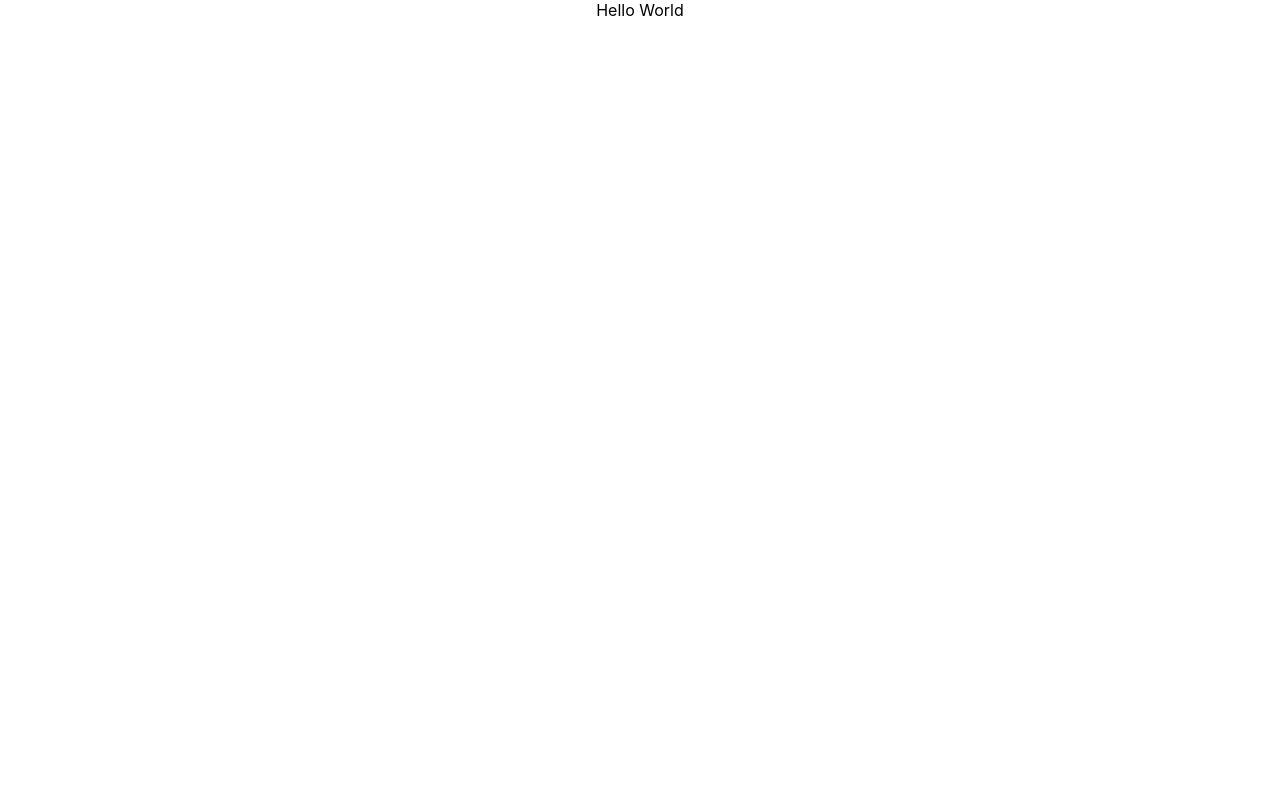
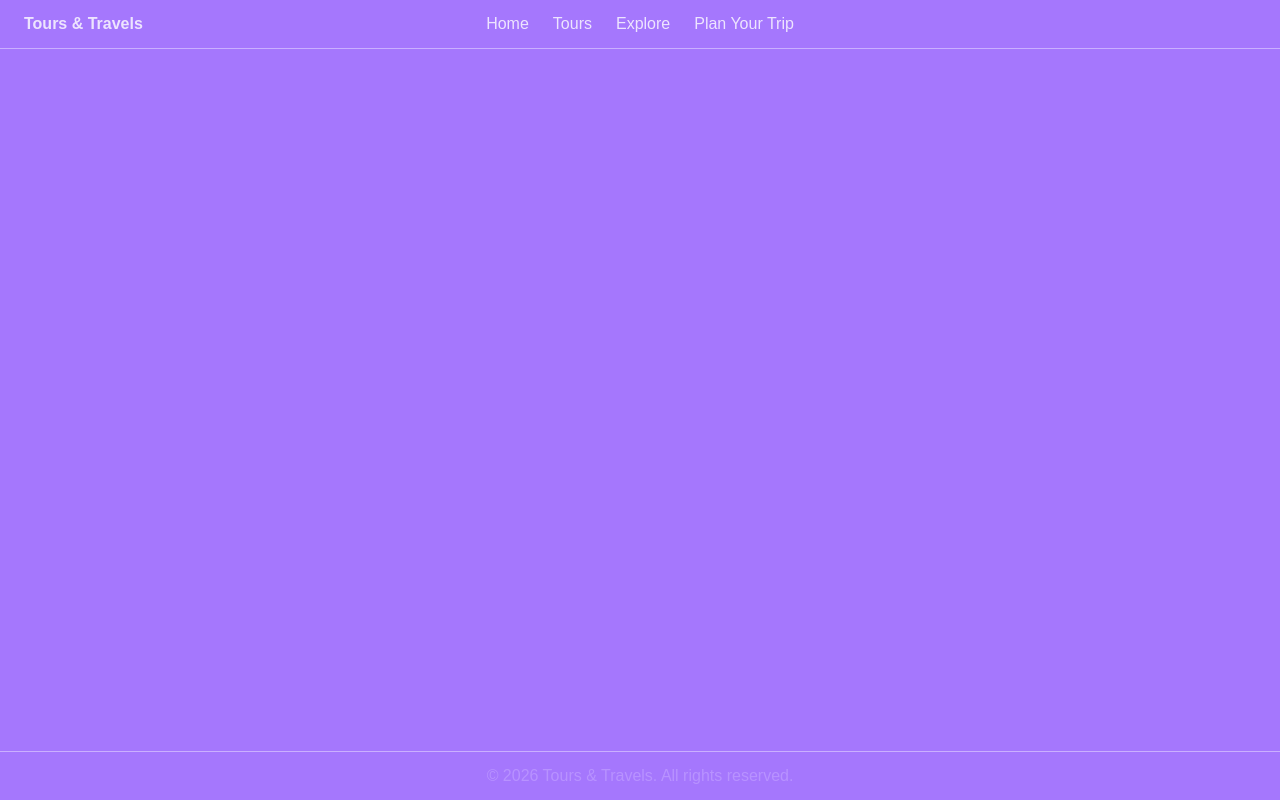
Before and after one commit to cherrycreamsoda/travel-and-tours-app, a React (Create React App) app: page / in a window 1280 px wide. Built offline with nearby package versions, Linux system fonts and the light colour scheme.

Commit message:
Refactor app structure and styles: replace App.js with App.jsx, enhance CSS for layout and theming

```diff
--- a/src/App.css
+++ b/src/App.css
@@ -1,3 +1,59 @@
-.App {
-  text-align: center;
+.app {
+  min-height: 100vh;
+  display: flex;
+  flex-direction: column;
 }
+
+.appHeader,
+.appFooter {
+  min-height: 48px;
+  display: flex;
+  align-items: center;
+  padding: 0 24px;
+  border-color: var(--appBorderColor);
+}
+
+.appHeader {
+  position: relative;
+  border-bottom: 1px solid var(--appBorderColor);
+}
+
+.appLogo {
+  color: var(--appTextColor);
+  font-weight: bold;
+  text-decoration: none;
+}
+
+.appNav {
+  position: absolute;
+  left: 50%;
+  display: flex;
+  gap: 24px;
+  transform: translateX(-50%);
+}
+
+.appNav a {
+  color: var(--appTextColor);
+  text-decoration: none;
+}
+
+.appNav a:hover,
+.appNav a:focus-visible,
+.appLogo:hover,
+.appLogo:focus-visible {
+  color: var(--ghostWhite);
+}
+
+.pageContent {
+  flex: 1;
+}
+
+.appFooter {
+  border-top: 1px solid var(--appBorderColor);
+  justify-content: center;
+}
+
+.appFooter p {
+  margin: 0;
+  color: var(--appMutedColor);
+}
--- a/src/App.js
+++ /dev/null
@@ -1,11 +0,0 @@
-import './App.css';
-
-function App() {
-  return (
-    <div className="App">
-      Hello World
-    </div>
-  );
-}
-
-export default App;
--- /dev/null
+++ b/src/App.jsx
@@ -0,0 +1,36 @@
+import './App.css';
+
+const pages = [
+  { label: 'Home', path: '/' },
+  { label: 'Tours', path: '/tours' },
+  { label: 'Explore', path: '/explore' },
+  { label: 'Plan Your Trip', path: '/plan-your-trip' },
+];
+
+function App() {
+  return (
+    <div className="app">
+      <header className="appHeader">
+        <a className="appLogo" href="/" aria-label="Tours and Travels home">
+          Tours &amp; Travels
+        </a>
+
+        <nav className="appNav" aria-label="Main navigation">
+          {pages.map((page) => (
+            <a key={page.path} href={page.path}>
+              {page.label}
+            </a>
+          ))}
+        </nav>
+      </header>
+
+      <main className="pageContent" aria-label="Page content" />
+
+      <footer className="appFooter">
+        <p>&copy; 2026 Tours &amp; Travels. All rights reserved.</p>
+      </footer>
+    </div>
+  );
+}
+
+export default App;
--- a/src/index.css
+++ b/src/index.css
@@ -1,8 +1,39 @@
+:root {
+  /* Light mode: color 1 is lightest and color 4 is darkest. */
+  --lightModeBg: #a577fd;
+  --lightModeColor1: #ede4fe;
+  --lightModeColor2: #ddc9ff;
+  --lightModeColor3: #caafff;
+  --lightModeColor4: #b892ff;
+
+  /* Dark mode: color 1 is lightest and color 4 is darkest. */
+  --darkModeBg: #160a35;
+  --darkModeColor1: #d0cfd8;
+  --darkModeColor2: #a29daf;
+  --darkModeColor3: #726d87;
+  --darkModeColor4: #463b5f;
+
+  --ghostWhite: #f5f7fb;
+  --appBackground: var(--lightModeBg);
+  --appTextColor: var(--lightModeColor1);
+  --appMutedColor: var(--lightModeColor4);
+  --appBorderColor: var(--lightModeColor3);
+}
+
+@media (prefers-color-scheme: dark) {
+  :root {
+    --appBackground: var(--darkModeBg);
+    --appTextColor: var(--darkModeColor1);
+    --appMutedColor: var(--darkModeColor2);
+    --appBorderColor: var(--darkModeColor4);
+  }
+}
+
 body {
   margin: 0;
-  font-family: -apple-system, BlinkMacSystemFont, 'Segoe UI', 'Roboto', 'Oxygen',
-    'Ubuntu', 'Cantarell', 'Fira Sans', 'Droid Sans', 'Helvetica Neue',
-    sans-serif;
+  font-family: Arial, sans-serif;
+  background: var(--appBackground);
+  color: var(--appTextColor);
   -webkit-font-smoothing: antialiased;
   -moz-osx-font-smoothing: grayscale;
 }
```
Also changed, not shown: 1 other file (tests, documents, lock files or other folders).
